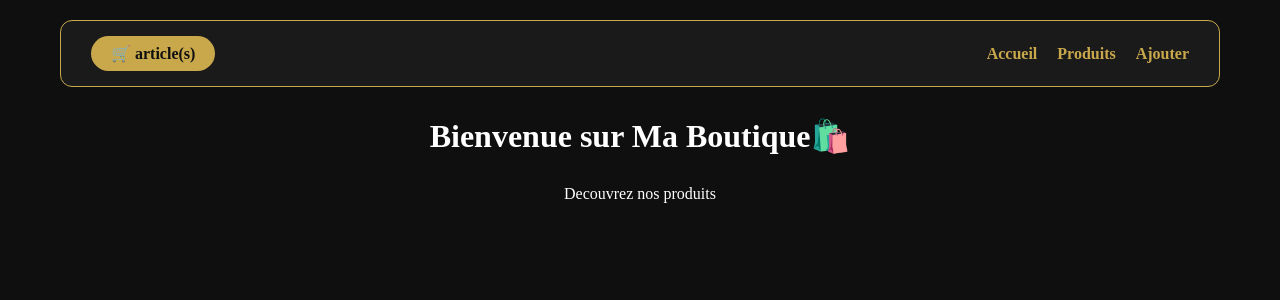
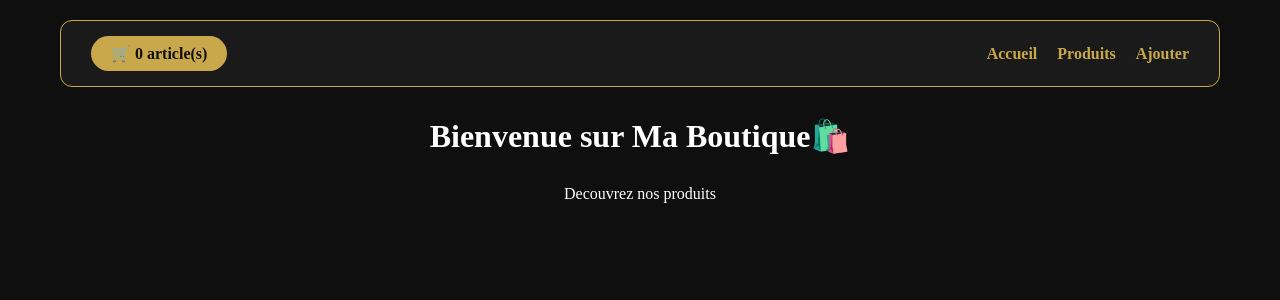
Before and after one commit to famatadiallo244-bot/ma-boutique, a React (Vite) app: page / in a window 1280 px wide. Shown: the top 300 px of the page. Built offline with nearby package versions, Linux system fonts and the light colour scheme.

Commit message:
Ajout panier global dans App.jsx

```diff
--- a/src/App.jsx
+++ b/src/App.jsx
@@ -1,16 +1,34 @@
 import { Routes, Route } from "react-router-dom";
+import { useState } from "react";
 import Navbar from "./Navbar";
 import Accueil from "./pages/Accueil";
 import Produits from "./pages/Produits";
 import AjouterProduit from "./pages/AjouterProduit";
 
 function App() {
+  const [panier, setPanier] = useState([]);
+
+  const ajouterAuPanier = (produit) => {
+    const existe = panier.find((p) => p.id === produit.id);
+    if (existe) {
+      setPanier(
+        panier.map((p) =>
+          p.id === produit.id ? { ...p, quantite: p.quantite + 1 } : p,
+        ),
+      );
+    } else {
+      setPanier([...panier, { ...produit, quantite: 1 }]);
+    }
+  };
   return (
     <div>
-      <Navbar />
+      <Navbar panier={panier} />
       <Routes>
         <Route path="/" element={<Accueil />} />
-        <Route path="/produits" element={<Produits />} />
+        <Route
+          path="/produits"
+          element={<Produits ajouterAuPanier={ajouterAuPanier} />}
+        />
         <Route path="/ajouter" element={<AjouterProduit />} />
       </Routes>
     </div>
--- a/src/Navbar.jsx
+++ b/src/Navbar.jsx
@@ -2,7 +2,9 @@ import { Link } from "react-router-dom";
 function Navbar({ panier }) {
   return (
     <nav className="navbar">
-      <p className="navbar-panier">🛒 {panier} article(s)</p>
+      <p className="navbar-panier">
+        🛒 {panier.reduce((total, p) => total + p.quantite, 0)} article(s)
+      </p>
       <div>
         <Link to="/" className="nav-link">
           Accueil
--- a/src/pages/Produits.jsx
+++ b/src/pages/Produits.jsx
@@ -4,9 +4,8 @@ import { useLocation } from "react-router-dom";
 import ProduitCard from "../ProduitCard";
 import Categories from "../Categories";
 
-function Produits() {
+function Produits({ ajouterAuPanier }) {
   const [produits, setProduits] = useState([]);
-  const [panier, setPanier] = useState(0);
   const [notification, setNotification] = useState("");
   const location = useLocation();
   const [chargement, setChargement] = useState(false);
@@ -24,18 +23,17 @@ function Produits() {
     setNotification({ message, type });
     setTimeout(() => setNotification(""), 3000);
   };
+
   const rechargeProduits = async () => {
     setChargement(true);
     const { data, error } = await supabase
       .from("produits")
       .select("*, categories(nom)");
-
     if (error) {
       console.error("Erreur Supabase:", error);
       setChargement(false);
       return;
     }
-
     setProduits(data || []);
     setChargement(false);
   };
@@ -43,10 +41,10 @@ function Produits() {
   useEffect(() => {
     rechargeProduits();
   }, [location]);
+
   return (
     <div>
       {chargement && <p className="entete">Chargement...</p>}
-      <p className="panier">🛒 {panier} article(s)</p>
       {notification && (
         <div
           className={
@@ -66,8 +64,7 @@ function Produits() {
       />
       <Categories onChange={setCategorieFiltre} />
       <div className="produits">
-        {produits &&
-          produitsFiltres.map((produit) => (
+        {produitsFiltres.map((produit) => (
           <ProduitCard
             key={produit.id}
             id={produit.id}
@@ -75,7 +72,7 @@ function Produits() {
             prix={produit.prix}
             image={produit.image}
             categorie={produit.categories?.nom}
-              onAjouter={() => setPanier(panier + 1)}
+            onAjouter={() => ajouterAuPanier(produit)}
             onSupprimer={() => rechargeProduits()}
             onModifier={rechargeProduits}
             onNotification={afficherNotification}
```
Lines whose indentation alone changed are shown as unchanged.
